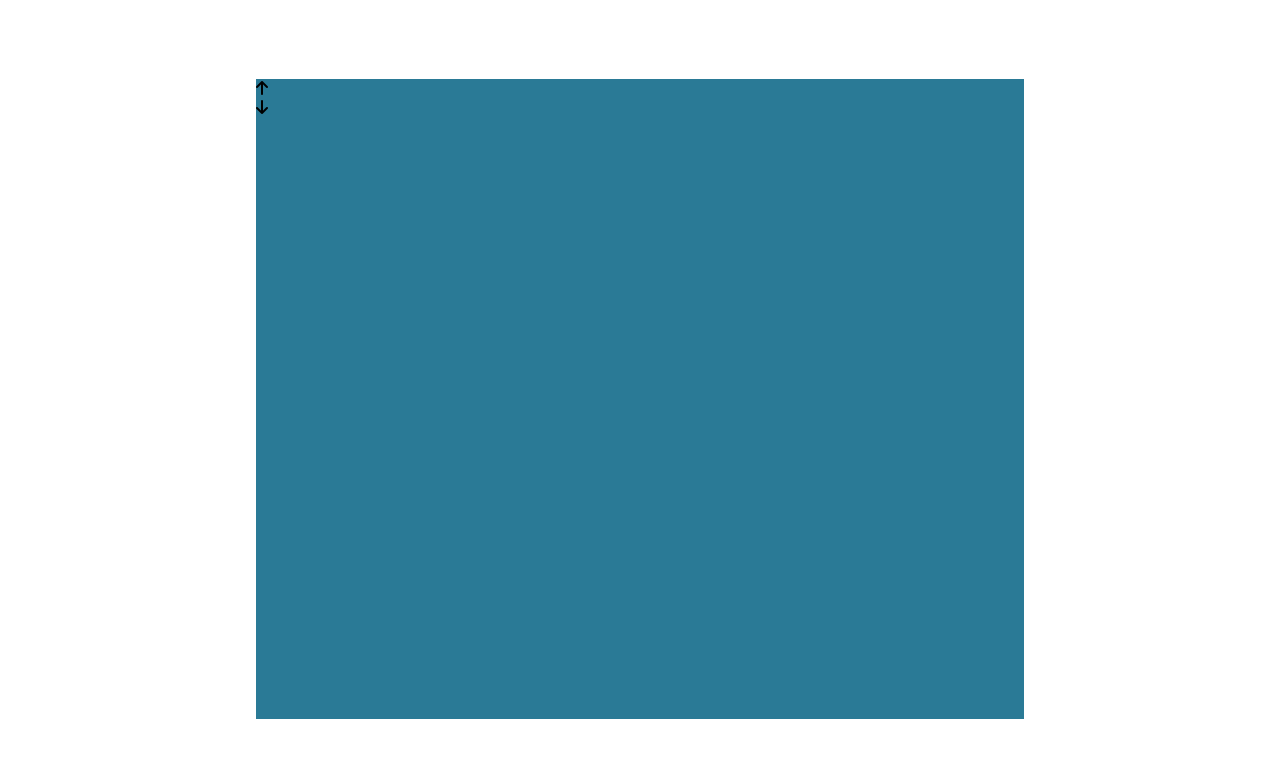
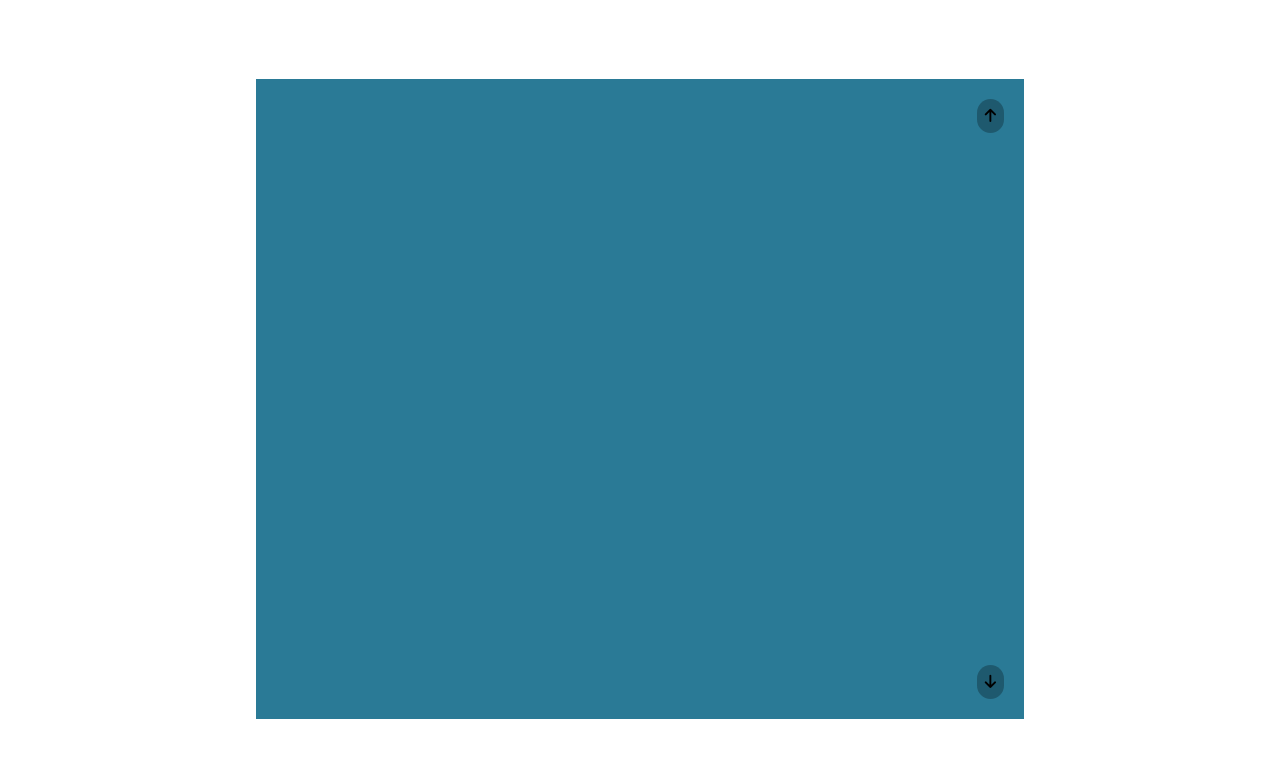
Before and after one commit to maricamola/js-array-carousel, a plain HTML site: page index.html in a window 1280 px wide. Shown: the part 191-948 px from the top of the page. Drawn offline with Linux system fonts and the light colour scheme.

Commit message:
btn added

```diff
--- a/index.html
+++ b/index.html
@@ -33,8 +33,9 @@
       <div class="slider">
 
         <!--pulsanti up down-->
-          <div class="btn up"><i class="fa-solid fa-arrow-up"></i></div>
-          <div class="btn down"><i class="fa-solid fa-arrow-down"></i></div>
+          <div class="btn btn-down"><i class="fa-solid   fa-arrow-down"></i></div>
+          <div class="btn btn-up"><i class="fa-solid fa-arrow-up"></i></div>
+
 
 
 
--- a/style.css
+++ b/style.css
@@ -46,4 +46,24 @@ h1{
   width: 60%;
   height: 80%;
   background-color: #2A7A96;
+  position: relative;
 }
+
+.btn{
+  background-color: rgba(0, 0, 0, 0.266);
+  font-size: 15px;
+  border-radius: 50px ;
+  padding: 8px;
+  margin: 20px;
+}
+
+.btn-up{
+  position: absolute;
+  top: 0;
+  right: 0;
+}
+.btn-down{
+  position: absolute;
+  right: 0;
+  bottom: 0;
+}
```
